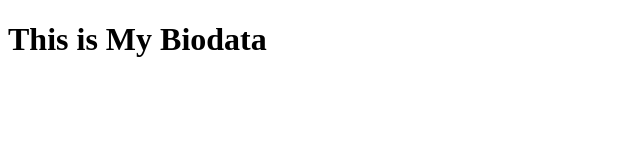
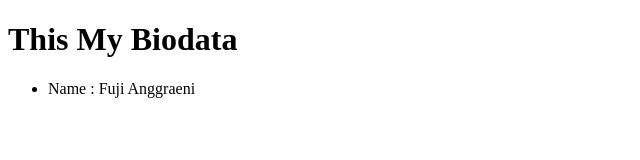
Before and after one commit to fujiangg/1st-Practice, a plain HTML site: page biodata.html in a window 1280 px wide. Shown: the whole page, without its empty margins (0-640 px from the left). Drawn offline with Linux system fonts and the light colour scheme.

Commit message:
edit h1 dan menambahkan baris nama di file biodata.html

```diff
--- a/biodata.html
+++ b/biodata.html
@@ -6,6 +6,9 @@
     <title>GITHUB PRACTICE</title>
 </head>
 <body>
-    <h1>This is My Biodata</h1>
+    <h1>This My Biodata</h1>
+    <ul>
+        <li>Name : Fuji Anggraeni</li>
+    </ul>
 </body>
 </html>
```
